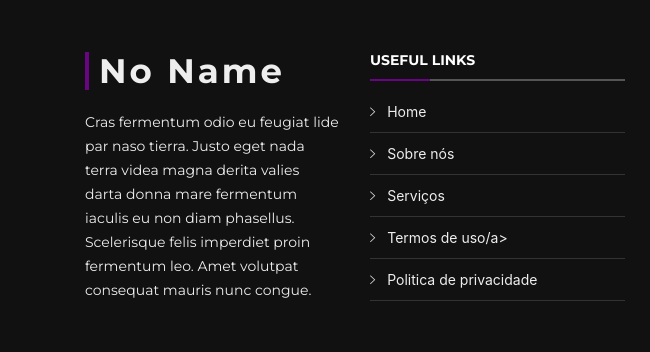
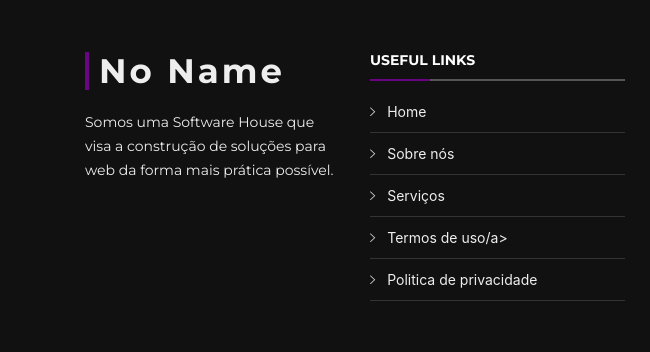
Before and after one commit to MatheusValoisC/NoName, a plain HTML site: page index.html in a window 1280 px wide. Shown: the part 3087-3439 px from the top of the page, 0-650 px from the left. Drawn offline with Linux system fonts and the light colour scheme; files whose address does not match are found by name.

Commit message:
Update index.html

```diff
--- a/index.html
+++ b/index.html
@@ -522,7 +522,7 @@
 
           <div class="col-lg-3 col-md-6 footer-info">
             <h3>No Name</h3>
-            <p>Cras fermentum odio eu feugiat lide par naso tierra. Justo eget nada terra videa magna derita valies darta donna mare fermentum iaculis eu non diam phasellus. Scelerisque felis imperdiet proin fermentum leo. Amet volutpat consequat mauris nunc congue.</p>
+            <p>Somos uma Software House que visa a construção de soluções para web da forma mais prática possível.</p>
           </div>
 
           <div class="col-lg-3 col-md-6 footer-links">
```
